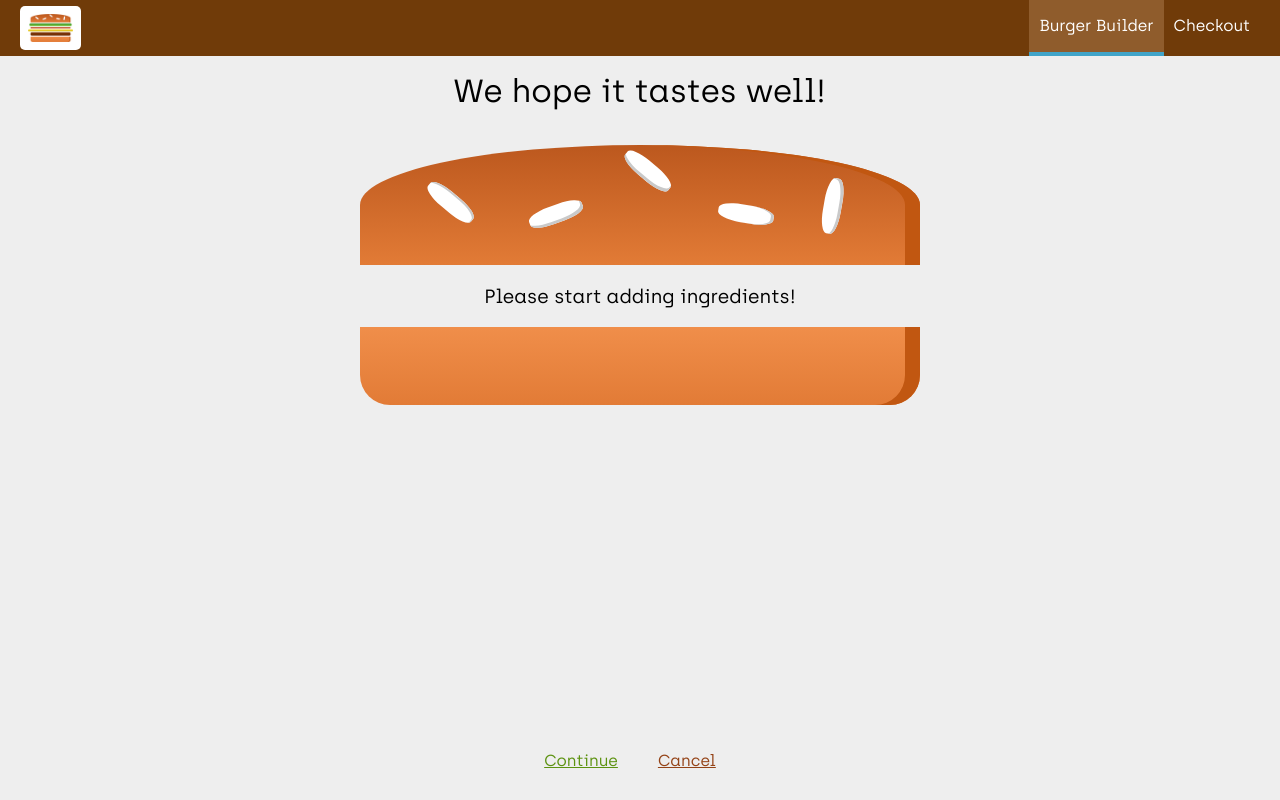
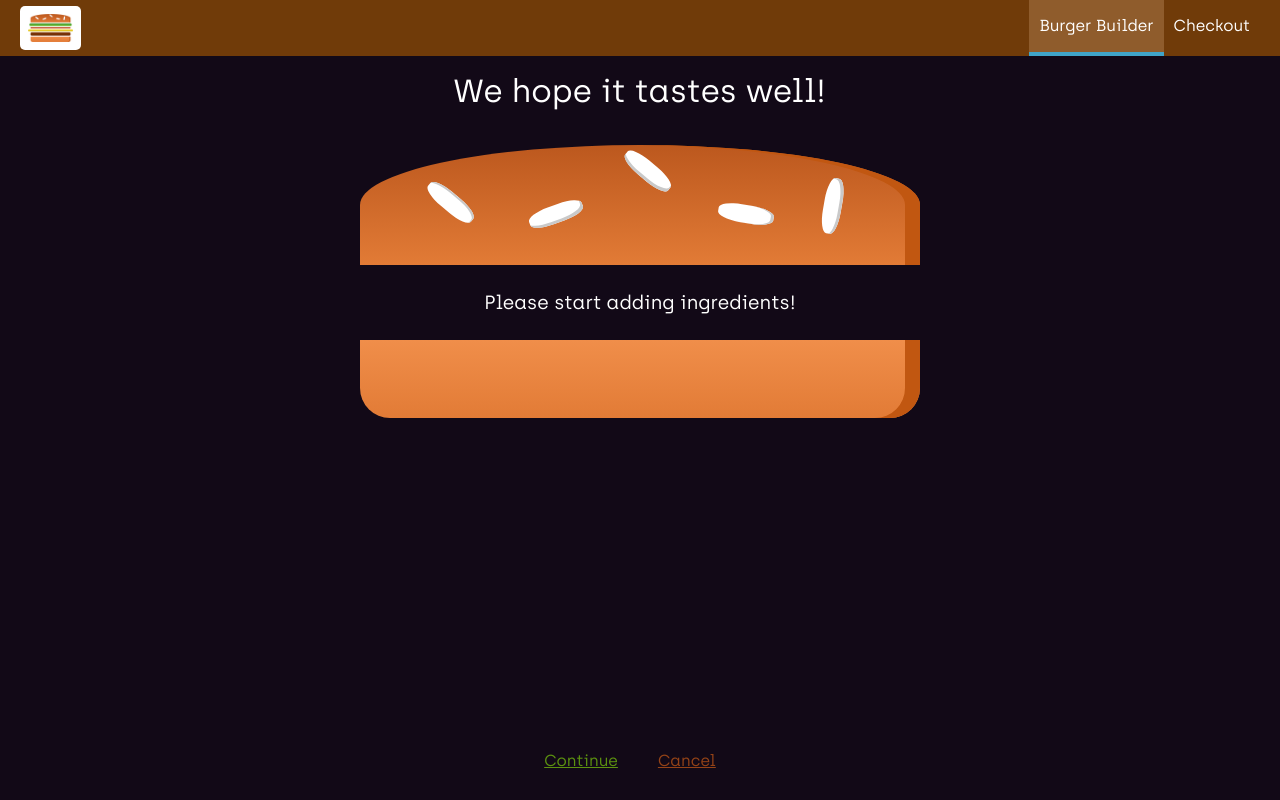
Before and after one commit to charlesonunze/burger-builder-app, a React (Create React App) app: page /checkout in a window 1280 px wide. Built offline with nearby package versions, Linux system fonts and the light colour scheme.

Commit message:
Style changes.

```diff
--- a/src/components/Burger/Burger.jsx
+++ b/src/components/Burger/Burger.jsx
@@ -12,7 +12,7 @@ const Burger = props => {
 		.reduce((arr, el) => arr.concat(el), []);
 
 	if (ingredients.length === 0) {
-		ingredients = <p>Please start adding ingredients!</p>;
+		ingredients = <h4>Please start adding ingredients!</h4>;
 	}
 
 	return (
--- a/src/containers/BurgerBuilder/BurgerBuilder.jsx
+++ b/src/containers/BurgerBuilder/BurgerBuilder.jsx
@@ -104,7 +104,7 @@ class BurgerBuilder extends React.Component {
 
 	render() {
 		let burger = this.state.error ? (
-			<p style={{ textAlign: 'center' }}>Ingredients could not be loaded.</p>
+			<h4 style={{ textAlign: 'center' }}>Ingredients could not be loaded.</h4>
 		) : (
 			<Spinner />
 		);
--- a/src/index.css
+++ b/src/index.css
@@ -3,9 +3,17 @@ body {
 	font-family: 'Archia';
 	-webkit-font-smoothing: antialiased;
 	-moz-osx-font-smoothing: grayscale;
-	background-color: #eee;
+	background-color: #0a010ff6;
 }
 
-button {
+h1,
+h2,
+h3,
+h4 {
+	color: #fff;
+}
+
+button,
+input {
 	border-radius: 7px;
 }
```
